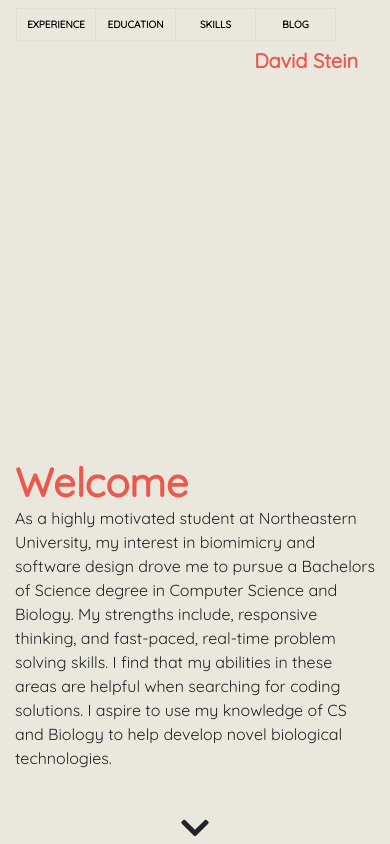
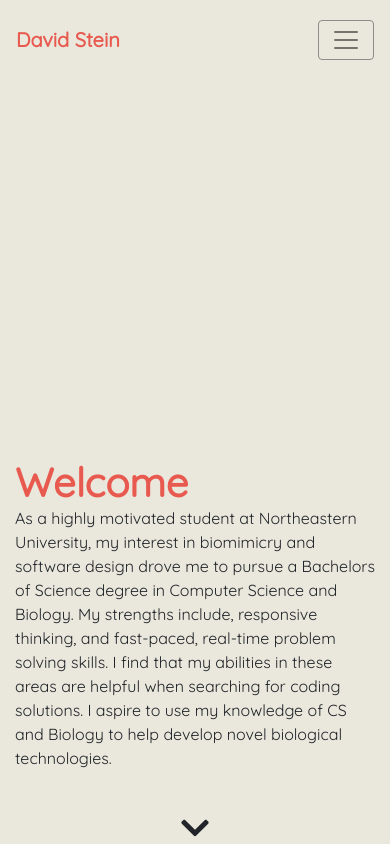
Before and after one commit to davidfstein/davidfstein.github.io, a React app: page / in a window 390 px wide. Shown: the top 844 px of the page. Built offline with nearby package versions, Linux system fonts and the light colour scheme.

Commit message:
close mobile menu if item is clicked

```diff
--- a/src/components/header/header.js
+++ b/src/components/header/header.js
@@ -58,7 +58,7 @@ class Header extends React.Component {
     }
 
     render() {
-        const el = onMobile()
+        const el = true //onMobile()
                     ?
                     <Navbar>
                         <NavbarBrand href="/" className="mr-auto">David Stein</NavbarBrand>
@@ -66,16 +66,16 @@ class Header extends React.Component {
                         <Collapse isOpen={!this.state.collapsed} navbar>
                             <Nav navbar className='mobile-header'>
                                 <NavItem>
-                                    <NavLink href="/#experience">Experience</NavLink>
+                                    <NavLink onClick={this.toggleNavbar} href="/#experience">Experience</NavLink>
                                 </NavItem>
                                 <NavItem>
-                                    <NavLink href="/#education">Education</NavLink>
+                                    <NavLink onClick={this.toggleNavbar} href="/#education">Education</NavLink>
                                 </NavItem>
                                 <NavItem>
-                                    <NavLink href="/#skills">Skills</NavLink>
+                                    <NavLink onClick={this.toggleNavbar} href="/#skills">Skills</NavLink>
                                 </NavItem>
                                 <NavItem>
-                                    <NavLink href="/blog">Blog</NavLink>
+                                    <NavLink onClick={this.toggleNavbar} href="/blog">Blog</NavLink>
                                 </NavItem>
                             </Nav>
                         </Collapse>
```
